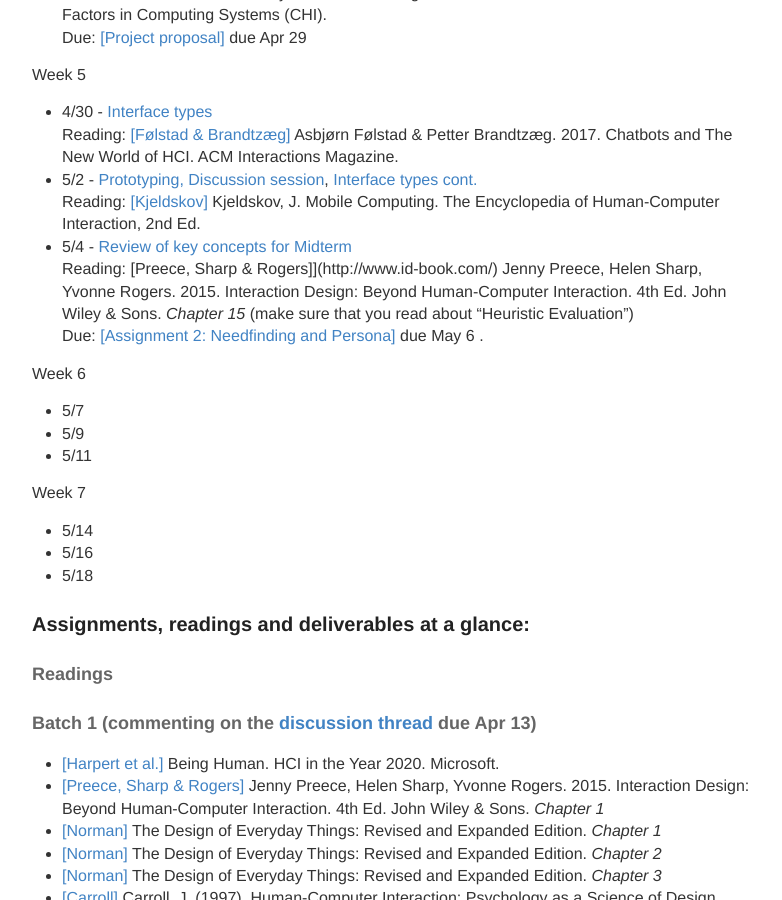
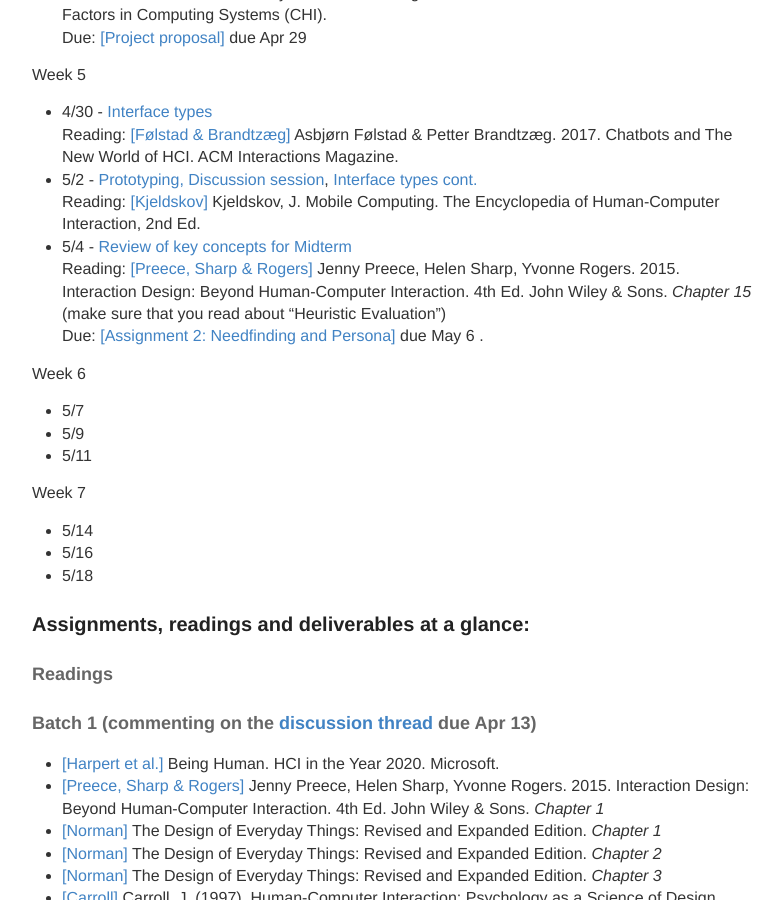
Before and after one commit to hciwang/hciwang.github.io, a Jekyll site: the page built from _posts/2018-3-25-lectures.md, in a window 1280 px wide and 900 px high, scrolled down 1537 px. Shown: the whole window, without its empty margins (248-1030 px from the left). Built offline with Jekyll 4.4.1, drawn with Linux system fonts in a browser that asks for light colours.

Commit message:
Update 2018-3-25-lectures.md

```diff
--- a/_posts/2018-3-25-lectures.md
+++ b/_posts/2018-3-25-lectures.md
@@ -53,7 +53,7 @@
 - 5/2 - [Prototyping, Discussion session](https://canvas.ucdavis.edu/courses/225630/files?preview=3451233), [Interface types cont.](https://canvas.ucdavis.edu/courses/225630/files?preview=3430296)
 Reading: [[Kjeldskov]](https://www.interaction-design.org/literature/book/the-encyclopedia-of-human-computer-interaction-2nd-ed/mobile-computing) Kjeldskov, J. Mobile Computing. The Encyclopedia of Human-Computer Interaction, 2nd Ed.
 - 5/4 - [Review of key concepts for Midterm]()
-Reading: [Preece, Sharp & Rogers]](http://www.id-book.com/) Jenny Preece, Helen Sharp, Yvonne Rogers. 2015. Interaction Design: Beyond Human-Computer Interaction. 4th Ed. John Wiley & Sons.  *Chapter 15* (make sure that you read about "Heuristic Evaluation")
+Reading: [[Preece, Sharp & Rogers]](http://www.id-book.com/) Jenny Preece, Helen Sharp, Yvonne Rogers. 2015. Interaction Design: Beyond Human-Computer Interaction. 4th Ed. John Wiley & Sons.  *Chapter 15* (make sure that you read about "Heuristic Evaluation")
 Due: [[Assignment 2: Needfinding and Persona]](https://canvas.ucdavis.edu/courses/225630/assignments/193960) due May 6 .
 
 Week 6
```
